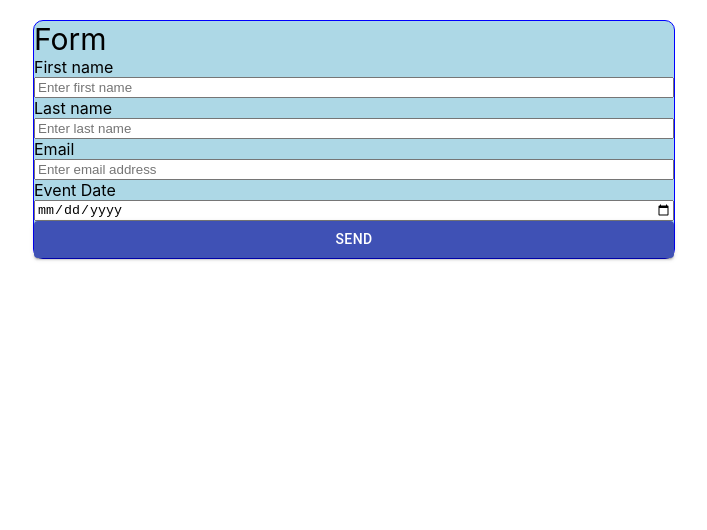
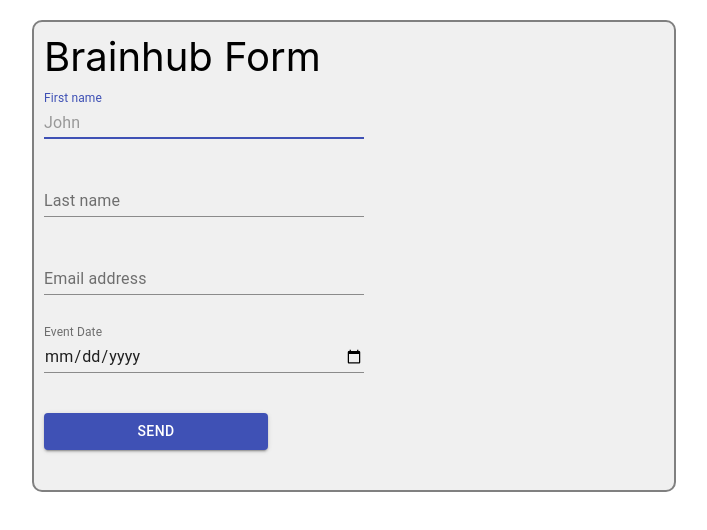
Before and after one commit to SzymonLudyga/event-form, a React (Create React App) app in the folder frontend/: page / in a window 1280 px wide. Shown: the top 530 px of the page, without its empty margins (286-993 px from the left). Built offline with nearby package versions, Linux system fonts and the light colour scheme; the HTML template or start-up script is replaced by a standard one.

Commit message:
Improving UI, adding prop types, clearing form after successful submit

```diff
--- a/frontend/package.json
+++ b/frontend/package.json
@@ -9,6 +9,7 @@
     "@testing-library/react": "^9.3.2",
     "@testing-library/user-event": "^7.1.2",
     "axios": "^0.19.2",
+    "prop-types": "^15.7.2",
     "react": "^16.12.0",
     "react-dom": "^16.12.0",
     "react-redux": "^7.1.3",
--- a/frontend/src/actions/form.js
+++ b/frontend/src/actions/form.js
@@ -3,6 +3,7 @@ import { handleError, clearErrors } from './errors';
 import { loading, successForm } from './status';
 
 export const CHANGE_FORM_VALUE = 'CHANGE_FORM_VALUE';
+export const CLEAR_FORM = 'CLEAR_FORM';
 
 export const changeValue = (id, value) => ({
     type: CHANGE_FORM_VALUE,
@@ -10,17 +11,24 @@ export const changeValue = (id, value) => ({
     value,
 });
 
+export const clearForm = () => ({
+    type: CLEAR_FORM,
+});
+
 export const submitForm = () => async (dispatch, getState) => {
-    dispatch(clearErrors());
     dispatch(loading(true));
     try {
         const { form } = getState();
         const res = await sendForm(form);
         if (res.status === 200) {
+            dispatch(clearErrors());
+            dispatch(clearForm());
             dispatch(successForm(res.data.details));
             dispatch(loading(false));
+            setTimeout(() => dispatch(successForm(null)), 3000);
         }
     } catch (e) {
+        dispatch(clearErrors());
         e.response.data.errorsArray.forEach((error) => {
             const [errorType, errorMessage] = error;
             dispatch(handleError(errorType, errorMessage));
--- a/frontend/src/components/Form.js
+++ b/frontend/src/components/Form.js
@@ -1,11 +1,12 @@
 import React, { Component } from 'react';
-import { Button } from '@material-ui/core';
+import PropTypes from 'prop-types';
+import { Button, TextField } from '@material-ui/core';
 
-
-class Form extends Component {
+export default class Form extends Component {
     onInputChange = (e) => {
+        const { changeValue } = this.props;
         const { id, value } = e.target;
-        this.props.changeValue(id, value);
+        changeValue(id, value);
     }
 
     render() {
@@ -18,43 +19,60 @@ class Form extends Component {
         } = form;
         return (
             <div className={classes.container}>
-                <div className={classes.title}>Form</div>
-                <div>First name</div>
-                <input
-                    placeholder="Enter first name"
+                <div className={classes.title}>Brainhub Form</div>
+                <TextField
+                    className={classes.input}
+                    autoFocus
+                    label="First name"
+                    placeholder="John"
                     id="firstName"
                     type="text"
                     onChange={this.onInputChange}
                     value={firstName}
                 />
-                <div>{errors.first_name}</div>
-                <div>Last name</div>
-                <input
-                    placeholder="Enter last name"
+                {errors.first_name
+                    ? <div className={classes.errorMessage}>{errors.first_name}</div>
+                    : <div className={classes.spacing} />}
+                <TextField
+                    className={classes.input}
+                    label="Last name"
+                    placeholder="Doe"
                     id="lastName"
                     type="text"
                     onChange={this.onInputChange}
                     value={lastName}
                 />
-                <div>{errors.last_name}</div>
-                <div>Email</div>
-                <input
-                    placeholder="Enter email address"
+                {errors.last_name
+                    ? <div className={classes.errorMessage}>{errors.last_name}</div>
+                    : <div className={classes.spacing} />}
+                <TextField
+                    className={classes.input}
+                    label="Email address"
+                    placeholder="johndoe@gmail.com"
                     id="email"
                     type="email"
                     onChange={this.onInputChange}
                     value={email}
                 />
-                <div>{errors.email}</div>
-                <div>Event Date</div>
-                <input
+                {errors.email
+                    ? <div className={classes.errorMessage}>{errors.email}</div>
+                    : <div className={classes.spacing} />}
+                <TextField
+                    className={classes.input}
                     id="eventDate"
+                    label="Event Date"
                     type="date"
                     onChange={this.onInputChange}
                     value={eventDate}
+                    InputLabelProps={{
+                        shrink: true,
+                    }}
                 />
-                <div>{errors.event_date}</div>
+                {errors.event_date
+                    ? <div className={classes.errorMessage}>{errors.event_date}</div>
+                    : <div className={classes.spacing} />}
                 <Button
+                    className={classes.button}
                     variant="contained"
                     color="primary"
                     disabled={loading}
@@ -62,10 +80,19 @@ class Form extends Component {
                 >
                 Send
                 </Button>
-                <div>{successMessage}</div>
+                {successMessage
+                    ? <div className={classes.successMessage}>{successMessage}</div>
+                    : <div className={classes.spacing} />}
             </div>
         );
     }
 }
 
-export default Form;
+Form.propTypes = {
+    classes: PropTypes.object.isRequired,
+    form: PropTypes.object.isRequired,
+    status: PropTypes.object.isRequired,
+    errors: PropTypes.object.isRequired,
+    changeValue: PropTypes.func.isRequired,
+    submitForm: PropTypes.func.isRequired,
+};
--- a/frontend/src/containers/FormContainer.js
+++ b/frontend/src/containers/FormContainer.js
@@ -6,17 +6,41 @@ import { changeValue, submitForm } from '../actions/form';
 const styles = () => ({
     container: {
         margin: 'auto',
-        marginTop: '20px',
+        marginTop: 20,
         display: 'flex',
         flexDirection: 'column',
         alignSelf: 'center',
         width: '50%',
-        border: '1px solid blue',
-        borderRadius: '10px',
-        backgroundColor: 'lightblue',
+        border: '2px solid gray',
+        borderRadius: 10,
+        backgroundColor: '#f0f0f0',
     },
     title: {
-        fontSize: '30px',
+        fontSize: 40,
+        margin: 10,
+    },
+    input: {
+        marginLeft: 10,
+        width: '50%',
+    },
+    button: {
+        margin: 10,
+        width: '35%',
+    },
+    spacing: {
+        height: 30,
+    },
+    errorMessage: {
+        color: 'red',
+        height: 30,
+        marginLeft: 10,
+        fontSize: 10,
+    },
+    successMessage: {
+        color: 'green',
+        height: 30,
+        marginLeft: 10,
+        fontSize: 14,
     },
 });
 
--- a/frontend/src/reducers/form.js
+++ b/frontend/src/reducers/form.js
@@ -1,4 +1,4 @@
-import { CHANGE_FORM_VALUE } from '../actions/form';
+import { CHANGE_FORM_VALUE, CLEAR_FORM } from '../actions/form';
 
 const initialState = {
     email: '',
@@ -13,6 +13,14 @@ export default function form(state = initialState, action) {
             ...state,
             [action.input]: action.value,
         };
+    } if (action.type === CLEAR_FORM) {
+        return {
+            ...state,
+            email: '',
+            firstName: '',
+            lastName: '',
+            eventDate: '',
+        };
     }
     return state;
 }
```
Also changed, not shown: frontend/.eslintrc.json.
